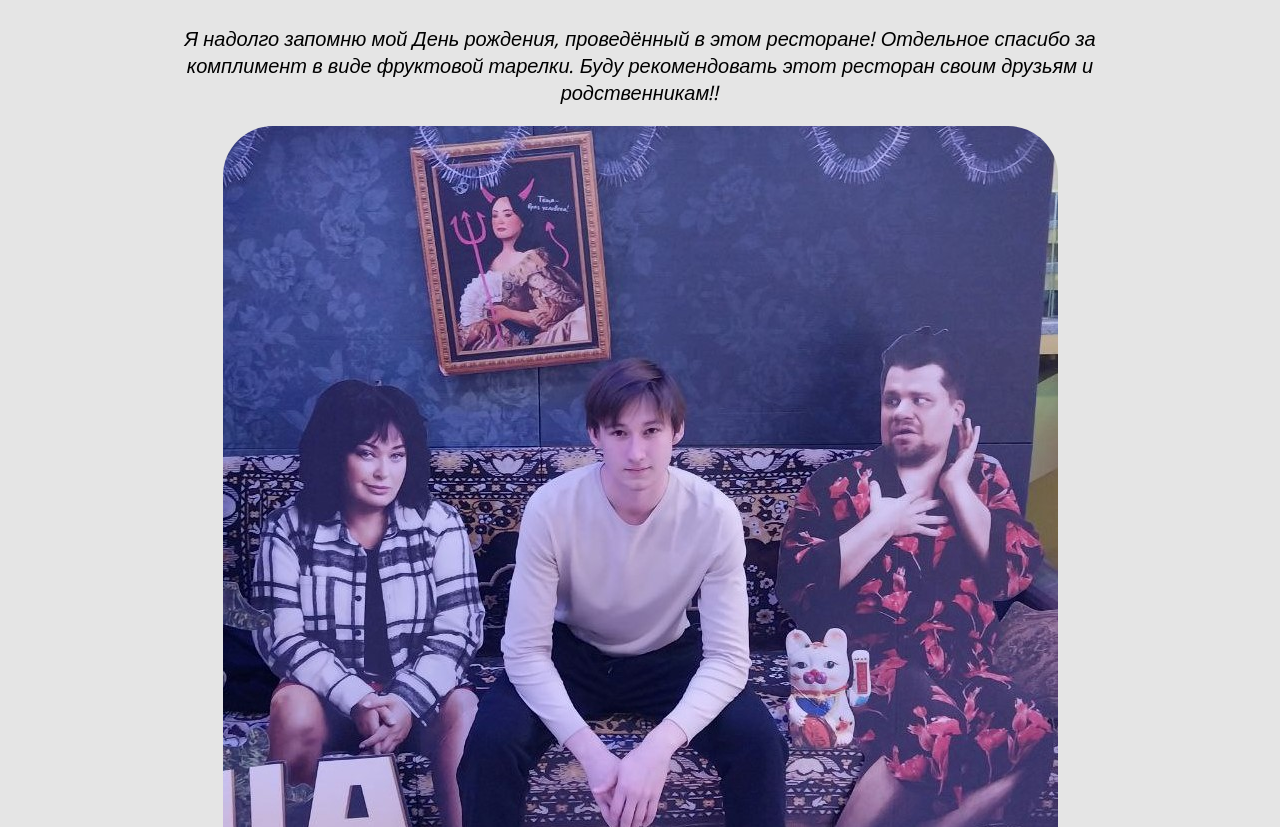
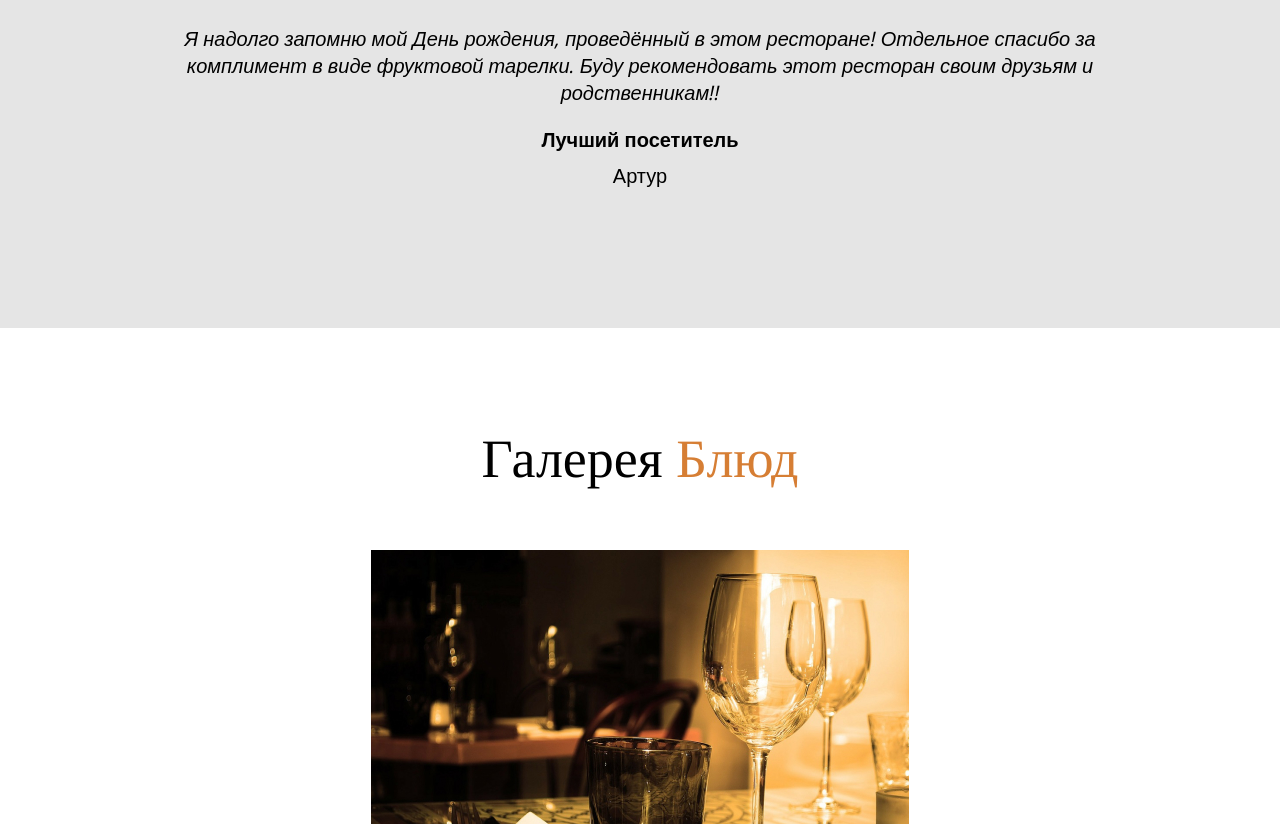
Before and after one commit to 322CloudY9/Proect-2024-, a plain HTML site: page index.html in a window 1280 px wide. Shown: the part 5960-6787 px from the top of the page. Drawn offline with nearby package versions, Linux system fonts and the light colour scheme.

Commit message:
Update index.html

```diff
--- a/index.html
+++ b/index.html
@@ -349,10 +349,6 @@
             Я надолго запомню мой День рождения, проведённый в этом ресторане! Отдельное спасибо за комплимент в виде фруктовой тарелки. Буду рекомендовать этот ресторан своим друзьям и родственникам!!
         </div>
 
-        <div class='coment-image'>
-            <img src='Face.PNG' class='coment-img'>
-        </div>
-
         <div class='coment-type'>
             Лучший посетитель
         </div>
```
